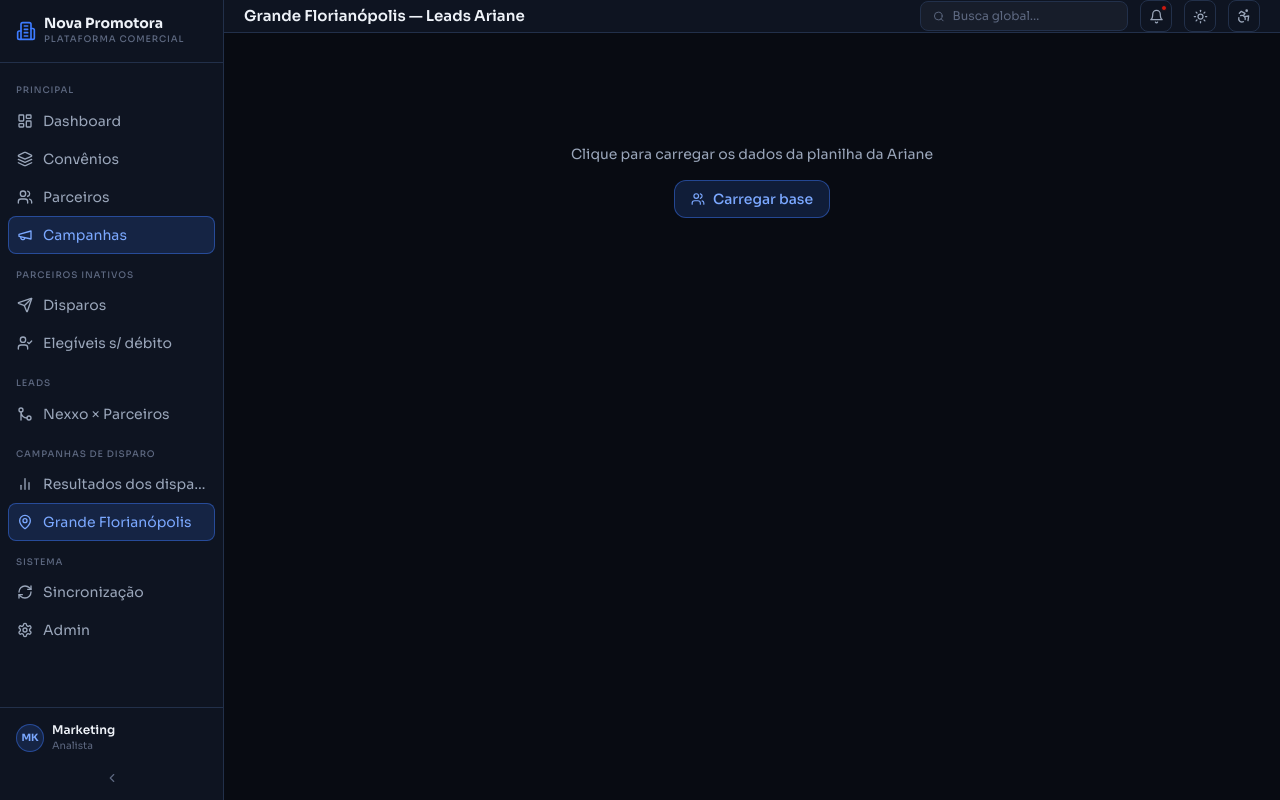
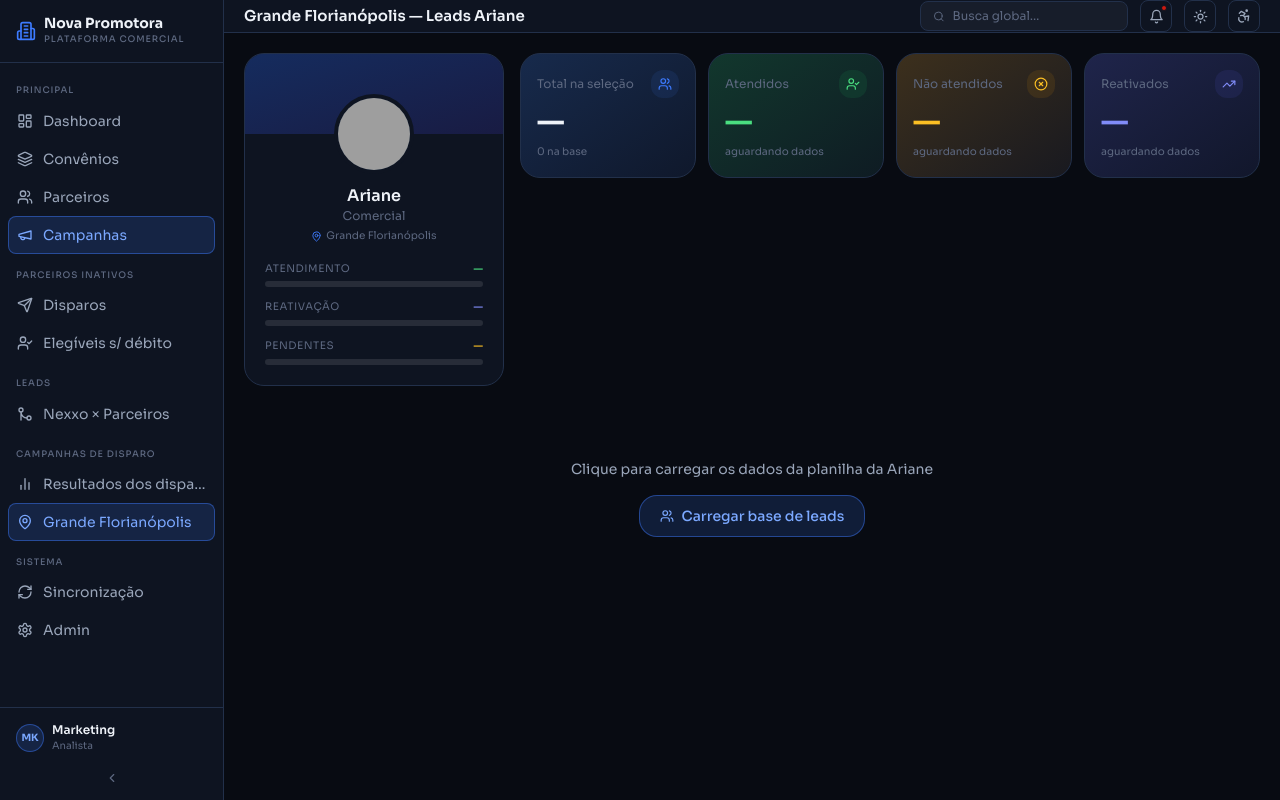
Before and after one commit to nova-promotora-plataforma/nova-promotora-plataforma, a Next.js app: page /campanhas/ariane in a window 1280 px wide. Built offline with nearby package versions, Linux system fonts and the light colour scheme; grey boxes are pictures that could not be loaded.

Commit message:
feat: redesign dashboard Ariane - perfil com foto, KPIs graduais, funil por cidade

```diff
--- a/app/(dashboard)/campanhas/ariane/page.tsx
+++ b/app/(dashboard)/campanhas/ariane/page.tsx
@@ -3,26 +3,29 @@
 import { useState, useCallback, useMemo } from 'react'
 import { TopBar } from '@/components/layout/TopBar'
 import { Badge } from '@/components/ui/Badge'
-import { Loader2, Search, Users, Phone, CheckCircle2, XCircle, RefreshCw, ArrowUpDown, ArrowUp, ArrowDown } from 'lucide-react'
+import {
+  Loader2, Search, Users, Phone, CheckCircle2, XCircle, RefreshCw,
+  ArrowUpDown, ArrowUp, ArrowDown, MapPin, TrendingUp, UserCheck,
+} from 'lucide-react'
 import { cn } from '@/lib/utils'
 
 const SHEET_ID = '104gzMOGUgku7Wnx7rLKfHvz2HckdZvX-vEWdEJgzSNA'
 
 interface Lead {
-  codigo:           string
-  nome:             string
+  codigo:            string
+  nome:              string
   telefonePrincipal: string
-  telefoneFixo:     string
-  celular:          string
-  media:            string
-  inatividade:      string
-  cidade:           string
-  uf:               string
-  atendido:         string
-  dataAtendimento:  string
-  reativado:        string
-  dataReativacao:   string
-  observacoes:      string
+  telefoneFixo:      string
+  celular:           string
+  media:             string
+  inatividade:       string
+  cidade:            string
+  uf:                string
+  atendido:          string
+  dataAtendimento:   string
+  reativado:         string
+  dataReativacao:    string
+  observacoes:       string
 }
 
 function parseCSV(csv: string): string[][] {
@@ -42,7 +45,6 @@ function parseCSV(csv: string): string[][] {
 
 function sim(v: string) { return v?.toLowerCase().trim() === 'sim' }
 
-// Ordem de inatividade para ordenação
 const INATIVIDADE_ORDER: Record<string, number> = {
   '3 meses': 1, '6 meses': 2, '1 ano': 3, '2 anos': 4, '3 anos ou mais': 5,
 }
@@ -70,15 +72,23 @@ function SortBtn({ col, sortKey, sortDir, onSort }: {
   )
 }
 
+function ProgressBar({ value, color = 'bg-[var(--nova-blue)]' }: { value: number; color?: string }) {
+  return (
+    <div className="w-full h-1.5 bg-white/10 rounded-full overflow-hidden mt-1">
+      <div className={cn('h-full rounded-full transition-all duration-500', color)} style={{ width: `${Math.min(value, 100)}%` }} />
+    </div>
+  )
+}
+
 export default function ArianePage() {
-  const [loading,  setLoading]  = useState(false)
-  const [leads,    setLeads]    = useState<Lead[]>([])
-  const [loaded,   setLoaded]   = useState(false)
-  const [busca,    setBusca]    = useState('')
-  const [cidadeF,  setCidadeF]  = useState('Todas')
+  const [loading, setLoading]   = useState(false)
+  const [leads, setLeads]       = useState<Lead[]>([])
+  const [loaded, setLoaded]     = useState(false)
+  const [busca, setBusca]       = useState('')
+  const [cidadeF, setCidadeF]   = useState('Todas')
   const [apenasNaoAtendidos, setApenasNaoAtendidos] = useState(false)
-  const [sortKey,  setSortKey]  = useState<SortKey | null>(null)
-  const [sortDir,  setSortDir]  = useState<SortDir>('asc')
+  const [sortKey, setSortKey]   = useState<SortKey | null>(null)
+  const [sortDir, setSortDir]   = useState<SortDir>('asc')
 
   const carregar = useCallback(async () => {
     setLoading(true)
@@ -125,7 +135,6 @@ export default function ArianePage() {
       const matchFiltro = !apenasNaoAtendidos || !sim(l.atendido)
       return matchBusca && matchCidade && matchFiltro
     })
-
     if (sortKey) {
       list = [...list].sort((a, b) => {
         let va: number | string = 0, vb: number | string = 0
@@ -139,11 +148,9 @@ export default function ArianePage() {
         return sortDir === 'asc' ? cmp : -cmp
       })
     }
-
     return list
   }, [leads, busca, cidadeF, apenasNaoAtendidos, sortKey, sortDir])
 
-  // KPIs calculados sobre o conjunto filtrado (exceto filtro "não atendidos")
   const base = useMemo(() => {
     const q = busca.toLowerCase()
     return leads.filter(l => {
@@ -157,53 +164,183 @@ export default function ArianePage() {
   const totalReativados = base.filter(l => sim(l.reativado)).length
   const preenchidos     = leads.filter(l => l.atendido !== '').length
 
-  const pct = (n: number, d: number) => d > 0 ? `${((n / d) * 100).toFixed(1)}%` : '—'
+  const pct    = (n: number, d: number) => d > 0 ? ((n / d) * 100) : 0
+  const pctStr = (n: number, d: number) => d > 0 ? `${pct(n, d).toFixed(1)}%` : '—'
+
+  const taxaAtendimento  = pct(totalAtendidos, base.length)
+  const taxaReativacao   = pct(totalReativados, totalAtendidos)
+  const taxaNaoAtendidos = pct(base.length - totalAtendidos, base.length)
 
   return (
     <>
       <TopBar title="Grande Florianópolis — Leads Ariane" />
       <main className="flex-1 overflow-auto p-5 space-y-4">
 
-        {!loaded ? (
-          <div className="flex flex-col items-center justify-center h-64 gap-4">
+        {/* Hero: perfil + KPIs */}
+        <div className="grid grid-cols-[260px_1fr] gap-4">
+
+          {/* Card de perfil */}
+          <div className="rounded-xl border border-[var(--nova-border)] bg-[var(--nova-bg-elev)] overflow-hidden relative flex flex-col">
+            <div className="h-20 bg-gradient-to-br from-blue-600/30 to-indigo-700/20" />
+            <div className="px-5 pb-5 flex flex-col items-center text-center -mt-10 flex-1">
+              <div className="w-20 h-20 rounded-full overflow-hidden border-4 border-[var(--nova-bg-elev)] bg-[var(--nova-bg-elev-2)] flex-shrink-0">
+                {/* Salve a foto em public/ariane.jpg */}
+                <img
+                  src="/ariane.jpg"
+                  alt="Ariane"
+                  className="w-full h-full object-cover object-top"
+                  onError={e => { (e.target as HTMLImageElement).style.display = 'none' }}
+                />
+              </div>
+              <h2 className="mt-3 font-semibold text-[var(--nova-text)] text-base leading-tight">Ariane</h2>
+              <p className="text-xs text-[var(--nova-text-dim)] mt-0.5">Comercial</p>
+              <div className="flex items-center gap-1 mt-1">
+                <MapPin size={11} className="text-[var(--nova-blue)]" />
+                <span className="text-[0.65rem] text-[var(--nova-text-dim)]">Grande Florianópolis</span>
+              </div>
+
+              <div className="mt-4 w-full space-y-3">
+                <div className="text-left">
+                  <div className="flex justify-between items-center">
+                    <span className="text-[0.65rem] text-[var(--nova-text-dim)] uppercase tracking-wider">Atendimento</span>
+                    <span className="text-[0.65rem] font-semibold text-green-400">{pctStr(totalAtendidos, base.length)}</span>
+                  </div>
+                  <ProgressBar value={taxaAtendimento} color="bg-green-500" />
+                </div>
+                <div className="text-left">
+                  <div className="flex justify-between items-center">
+                    <span className="text-[0.65rem] text-[var(--nova-text-dim)] uppercase tracking-wider">Reativação</span>
+                    <span className="text-[0.65rem] font-semibold text-indigo-400">{pctStr(totalReativados, totalAtendidos)}</span>
+                  </div>
+                  <ProgressBar value={taxaReativacao} color="bg-indigo-500" />
+                </div>
+                <div className="text-left">
+                  <div className="flex justify-between items-center">
+                    <span className="text-[0.65rem] text-[var(--nova-text-dim)] uppercase tracking-wider">Pendentes</span>
+                    <span className="text-[0.65rem] font-semibold text-amber-400">{pctStr(base.length - totalAtendidos, base.length)}</span>
+                  </div>
+                  <ProgressBar value={taxaNaoAtendidos} color="bg-amber-500" />
+                </div>
+              </div>
+
+              {loaded && (
+                <button onClick={carregar} disabled={loading}
+                  className="mt-4 w-full flex items-center justify-center gap-1.5 py-1.5 text-xs rounded-md border border-[var(--nova-border)] text-[var(--nova-text-muted)] hover:text-[var(--nova-text)] hover:bg-white/[0.04] transition-nova disabled:opacity-50"
+                >
+                  <RefreshCw size={11} className={loading ? 'animate-spin' : ''} /> Atualizar dados
+                </button>
+              )}
+            </div>
+          </div>
+
+          {/* KPIs + funil */}
+          <div className="flex flex-col gap-4">
+            {/* KPI cards */}
+            <div className="grid grid-cols-4 gap-3">
+              {[
+                {
+                  label: 'Total na seleção',
+                  value: loaded ? base.length : '—',
+                  sub: cidadeF !== 'Todas' ? `${pctStr(base.length, leads.length)} da base` : `${leads.length} na base`,
+                  color: 'text-[var(--nova-text)]',
+                  accent: 'from-blue-500/20 to-blue-600/5',
+                  icon: Users,
+                  iconColor: 'text-[var(--nova-blue)]',
+                  iconBg: 'bg-blue-500/10',
+                },
+                {
+                  label: 'Atendidos',
+                  value: loaded ? totalAtendidos : '—',
+                  sub: loaded ? `${pctStr(totalAtendidos, base.length)} do total` : 'aguardando dados',
+                  color: 'text-green-400',
+                  accent: 'from-green-500/20 to-green-600/5',
+                  icon: UserCheck,
+                  iconColor: 'text-green-400',
+                  iconBg: 'bg-green-500/10',
+                },
+                {
+                  label: 'Não atendidos',
+                  value: loaded ? base.length - totalAtendidos : '—',
+                  sub: loaded ? `${pctStr(base.length - totalAtendidos, base.length)} do total` : 'aguardando dados',
+                  color: 'text-amber-400',
+                  accent: 'from-amber-500/20 to-amber-600/5',
+                  icon: XCircle,
+                  iconColor: 'text-amber-400',
+                  iconBg: 'bg-amber-500/10',
+                },
+                {
+                  label: 'Reativados',
+                  value: loaded ? totalReativados : '—',
+                  sub: loaded ? `${pctStr(totalReativados, totalAtendidos)} dos atendidos` : 'aguardando dados',
+                  color: 'text-indigo-400',
+                  accent: 'from-indigo-500/20 to-indigo-600/5',
+                  icon: TrendingUp,
+                  iconColor: 'text-indigo-400',
+                  iconBg: 'bg-indigo-500/10',
+                },
+              ].map(k => {
+                const Icon = k.icon
+                return (
+                  <div key={k.label} className={cn('rounded-xl border border-[var(--nova-border)] bg-gradient-to-br p-4 flex flex-col gap-2', k.accent, 'bg-[var(--nova-bg-elev)]')}>
+                    <div className="flex items-center justify-between">
+                      <span className="text-xs text-[var(--nova-text-dim)]">{k.label}</span>
+                      <div className={cn('w-7 h-7 rounded-md flex items-center justify-center', k.iconBg)}>
+                        <Icon size={14} className={k.iconColor} />
+                      </div>
+                    </div>
+                    <p className={cn('text-3xl font-bold leading-none', k.color)}>{k.value}</p>
+                    <p className="text-[0.65rem] text-[var(--nova-text-dim)]">{k.sub}</p>
+                  </div>
+                )
+              })}
+            </div>
+
+            {/* Funil visual por cidade */}
+            {loaded && (
+              <div className="rounded-xl border border-[var(--nova-border)] bg-[var(--nova-bg-elev)] p-4 flex-1">
+                <p className="text-xs font-medium text-[var(--nova-text-dim)] uppercase tracking-wider mb-3">Distribuição por cidade</p>
+                <div className="space-y-2">
+                  {CIDADES_FILTRO.filter(c => c !== 'Todas').map(cidade => {
+                    const count = leads.filter(l => l.cidade === cidade).length
+                    const atend = leads.filter(l => l.cidade === cidade && sim(l.atendido)).length
+                    const pctCidade = pct(count, leads.length)
+                    return (
+                      <div key={cidade}>
+                        <div className="flex justify-between text-xs mb-0.5">
+                          <span className="text-[var(--nova-text-muted)]">{cidade}</span>
+                          <span className="text-[var(--nova-text-dim)]">{atend}/{count} · <span className="text-[var(--nova-blue)]">{pctCidade.toFixed(0)}%</span></span>
+                        </div>
+                        <div className="w-full h-2 bg-white/5 rounded-full overflow-hidden">
+                          <div className="h-full rounded-full bg-gradient-to-r from-[var(--nova-blue)] to-blue-400/60" style={{ width: `${pctCidade}%` }} />
+                        </div>
+                      </div>
+                    )
+                  })}
+                </div>
+              </div>
+            )}
+          </div>
+        </div>
+
+        {/* Estado inicial: não carregado */}
+        {!loaded && (
+          <div className="flex flex-col items-center justify-center h-48 gap-4">
             <p className="text-sm text-[var(--nova-text-muted)]">
               Clique para carregar os dados da planilha da Ariane
             </p>
             <button
               onClick={carregar}
               disabled={loading}
-              className="flex items-center gap-2 px-4 py-2 rounded-md bg-[var(--btn-blue-bg)] border border-[var(--btn-blue-border)] text-[var(--btn-blue-text)] text-sm font-medium hover:opacity-90 transition-nova disabled:opacity-50"
+              className="flex items-center gap-2 px-5 py-2.5 rounded-lg bg-[var(--btn-blue-bg)] border border-[var(--btn-blue-border)] text-[var(--btn-blue-text)] text-sm font-medium hover:opacity-90 transition-nova disabled:opacity-50"
             >
               {loading ? <Loader2 size={14} className="animate-spin" /> : <Users size={14} />}
-              {loading ? 'Carregando…' : 'Carregar base'}
+              {loading ? 'Carregando…' : 'Carregar base de leads'}
             </button>
           </div>
-        ) : (
+        )}
+
+        {loaded && (
           <>
-            {/* KPIs */}
-            <div className="grid grid-cols-4 gap-3">
-              {[
-                { label: 'Total na seleção', value: base.length,                    taxa: cidadeF !== 'Todas' ? pct(base.length, leads.length) + ' da base' : null, color: 'text-[var(--nova-text)]', bg: 'bg-[var(--nova-bg-elev-2)]', icon: Users        },
-                { label: 'Atendidos',        value: totalAtendidos,                 taxa: pct(totalAtendidos, base.length) + ' do total',                          color: 'text-green-400',          bg: 'bg-green-500/10',             icon: CheckCircle2 },
-                { label: 'Não atendidos',    value: base.length - totalAtendidos,   taxa: pct(base.length - totalAtendidos, base.length) + ' do total',            color: 'text-amber-400',          bg: 'bg-amber-500/10',             icon: XCircle      },
-                { label: 'Reativados',       value: totalReativados,                taxa: pct(totalReativados, totalAtendidos) + ' dos atendidos',                 color: 'text-indigo-400',         bg: 'bg-indigo-500/10',            icon: RefreshCw    },
-              ].map(k => {
-                const Icon = k.icon
-                return (
-                  <div key={k.label} className="rounded-lg border border-[var(--nova-border)] bg-[var(--nova-bg-elev)] p-4 flex items-center gap-3">
-                    <div className={cn('w-9 h-9 rounded-md flex items-center justify-center flex-shrink-0', k.bg)}>
-                      <Icon size={18} className={k.color} />
-                    </div>
-                    <div>
-                      <p className="text-xs text-[var(--nova-text-dim)]">{k.label}</p>
-                      <p className={cn('text-2xl font-bold', k.color)}>{k.value}</p>
-                      {k.taxa && <p className="text-[0.65rem] text-[var(--nova-text-dim)] mt-0.5">{k.taxa}</p>}
-                    </div>
-                  </div>
-                )
-              })}
-            </div>
-
             {preenchidos === 0 && (
               <p className="text-xs text-[var(--nova-text-dim)] italic">
                 Planilha ainda não preenchida — os dados aparecerão aqui conforme a Ariane for atualizando.
@@ -212,19 +349,19 @@ export default function ArianePage() {
 
             {/* Filtros */}
             <div className="flex flex-wrap items-center gap-2">
-              <div className="relative flex-1 min-w-[200px]">
+              <div className="relative flex-1 min-w-[220px]">
                 <Search size={14} className="absolute left-2.5 top-1/2 -translate-y-1/2 text-[var(--nova-text-dim)]" />
                 <input
                   value={busca}
                   onChange={e => setBusca(e.target.value)}
                   placeholder="Buscar por nome, código ou telefone…"
-                  className="w-full pl-8 pr-3 py-2 text-sm rounded-md border border-[var(--nova-border)] bg-[var(--nova-bg-elev)] text-[var(--nova-text)] placeholder:text-[var(--nova-text-dim)] focus:outline-none focus:ring-1 focus:ring-[var(--nova-blue)]"
+                  className="w-full pl-8 pr-3 py-2 text-sm rounded-lg border border-[var(--nova-border)] bg-[var(--nova-bg-elev)] text-[var(--nova-text)] placeholder:text-[var(--nova-text-dim)] focus:outline-none focus:ring-1 focus:ring-[var(--nova-blue)]"
                 />
               </div>
               <div className="flex gap-1 flex-wrap">
                 {CIDADES_FILTRO.map(c => (
                   <button key={c} onClick={() => setCidadeF(c)}
-                    className={cn('px-3 py-1.5 text-xs rounded-md border transition-nova',
+                    className={cn('px-3 py-1.5 text-xs rounded-lg border transition-nova',
                       cidadeF === c
                         ? 'bg-[var(--btn-blue-bg)] border-[var(--btn-blue-border)] text-[var(--btn-blue-text)]'
                         : 'border-[var(--nova-border)] text-[var(--nova-text-muted)] hover:text-[var(--nova-text)] hover:bg-white/[0.04]',
@@ -233,21 +370,16 @@ export default function ArianePage() {
                 ))}
               </div>
               <button onClick={() => setApenasNaoAtendidos(v => !v)}
-                className={cn('px-3 py-1.5 text-xs rounded-md border transition-nova',
+                className={cn('px-3 py-1.5 text-xs rounded-lg border transition-nova',
                   apenasNaoAtendidos
                     ? 'bg-amber-500/15 border-amber-500/30 text-amber-400'
                     : 'border-[var(--nova-border)] text-[var(--nova-text-muted)] hover:text-[var(--nova-text)] hover:bg-white/[0.04]',
                 )}
               >Não atendidos</button>
-              <button onClick={carregar} disabled={loading}
-                className="flex items-center gap-1.5 px-3 py-1.5 text-xs rounded-md border border-[var(--nova-border)] text-[var(--nova-text-muted)] hover:text-[var(--nova-text)] hover:bg-white/[0.04] transition-nova disabled:opacity-50"
-              >
-                <RefreshCw size={12} className={loading ? 'animate-spin' : ''} /> Atualizar
-              </button>
             </div>
 
             {/* Tabela */}
-            <div className="rounded-lg border border-[var(--nova-border)] bg-[var(--nova-bg-elev)] overflow-hidden">
+            <div className="rounded-xl border border-[var(--nova-border)] bg-[var(--nova-bg-elev)] overflow-hidden">
               <div className="overflow-x-auto">
                 <table className="w-full text-sm">
                   <thead>
@@ -291,8 +423,6 @@ export default function ArianePage() {
                           <Badge variant="inativo" dot>{l.inatividade}</Badge>
                         </td>
                         <td className="px-3 py-2.5 text-[var(--nova-text-muted)] whitespace-nowrap">{l.cidade}</td>
-
-                        {/* Atendido */}
                         <td className="px-3 py-2.5">
                           {l.atendido === '' ? (
                             <span className="text-xs text-[var(--nova-text-dim)] italic">—</span>
@@ -306,8 +436,6 @@ export default function ArianePage() {
                           )}
                         </td>
                         <td className="px-3 py-2.5 text-xs text-[var(--nova-text-dim)] whitespace-nowrap">{l.dataAtendimento || '—'}</td>
-
-                        {/* Reativado */}
                         <td className="px-3 py-2.5">
                           {l.reativado === '' ? (
                             <span className="text-xs text-[var(--nova-text-dim)] italic">—</span>
@@ -321,7 +449,6 @@ export default function ArianePage() {
                           )}
                         </td>
                         <td className="px-3 py-2.5 text-xs text-[var(--nova-text-dim)] whitespace-nowrap">{l.dataReativacao || '—'}</td>
-
                         <td className="px-3 py-2.5 text-xs text-[var(--nova-text-muted)] max-w-[200px] truncate" title={l.observacoes}>
                           {l.observacoes || <span className="italic opacity-40">—</span>}
                         </td>
```
